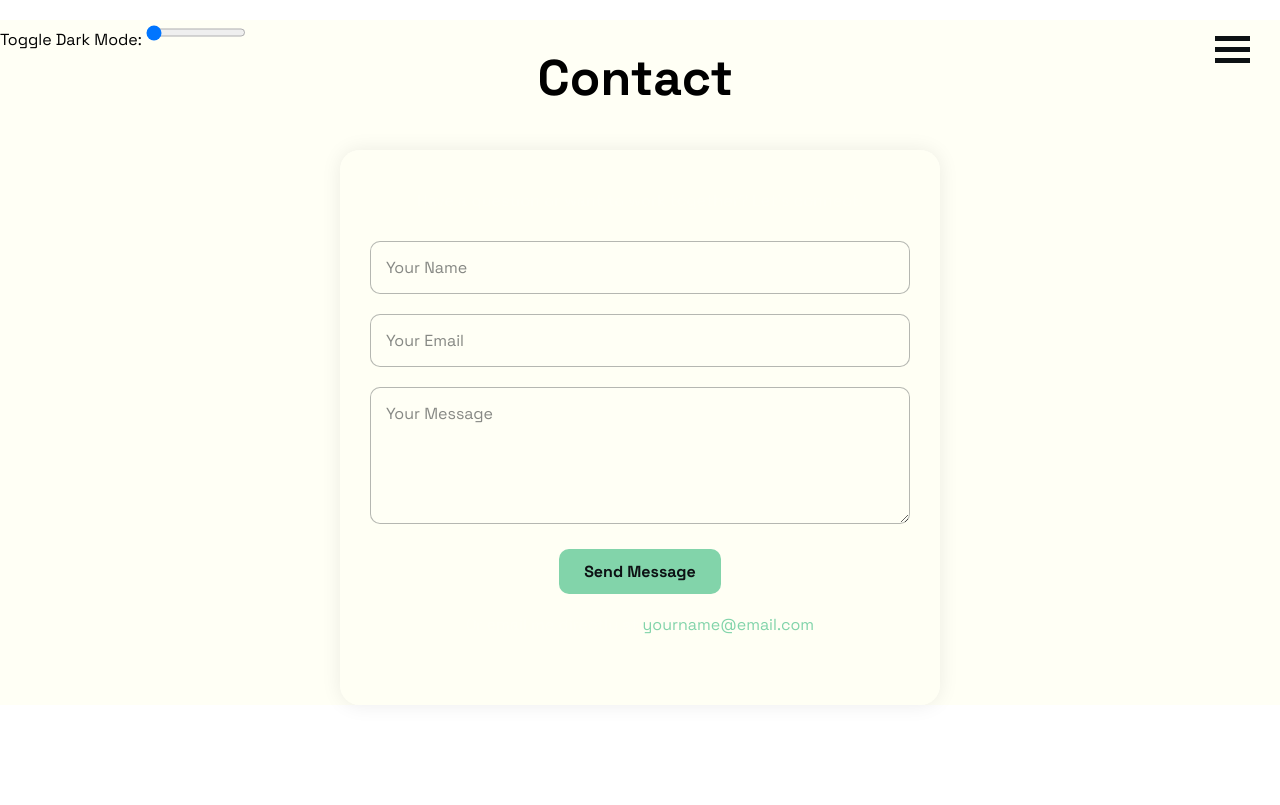
After one commit to cranatic101/Portfolio-Site, a Flask app: template templates/contact.html in a window 1280 px wide. The commit adds this page. Run offline with Flask 3, Linux system fonts and the light colour scheme; the template is opened without the code that fills it, so the values that code supplies are empty.

Commit message:
flask backend, contact page, started dark/light theme toggle

```diff
--- /dev/null
+++ b/app.py
@@ -0,0 +1,21 @@
+from flask import Flask, render_template
+import json
+import os
+app = Flask(__name__)
+
+@app.route('/')
+def landing():
+    return render_template('landing.html')
+
+@app.route('/portfolio')
+def portfolio():
+    with open("projects.json", "r") as f:
+        projects = json.load(f)
+    return render_template('portfolio.html', projects=projects)
+
+@app.route('/contact')
+def contact():
+    return render_template('contact.html')
+
+if __name__ == '__main__':
+    app.run(debug=True)
--- a/style.css
+++ b/static/css/style.css
@@ -1,14 +1,45 @@
 
 
 :root {
+
   --primary-white: #fffff5ff; /* Blue */
   --primary-black: rgb(13, 17, 20); /* Green */
 }
+/* Light mode styles (default) */
+html.light-mode {
+  background-color: white;
+  color: black;
+}
+
+/* Dark mode styles */
+html.dark-mode {
+  background-color: black;
+  color: white;
+}
+
+/* Custom styles for the slider */
+.slider-container {
+  margin-top: 20px;
+}
+
+input[type="range"] {
+  width: 100px;
+  height: 25px;
+}
+
+
+#ahh {
+  position:absolute;
+  top:20%;
+  left:50%
+}
+
 #no-scroll {
   overflow:hidden;
 }
 
 body {
+
   margin:0;
   transition: background-color .5s;
   background-color: var(--primary-white);
@@ -136,7 +167,7 @@ h1 {
   .sidenav a {font-size: 18px;}
 }
 
-#centered-work {
+.centered{
 
   padding-top:30px;
   position:absolute;
@@ -144,10 +175,7 @@ h1 {
   top:2%;
 }
 
-:root {
-  --dark: rgb(13, 17, 20);
-  --light: #fffff5ff;
-}
+
 
 /* Reset */
 * {
@@ -158,11 +186,6 @@ h1 {
 }
 
 /* Dark Background */
-body {
-  background: var(--light);
-  color: var(--dark);
-  overflow-x: hidden;
-}
 
 /* Portfolio Container */
 .portfolio-container {
@@ -204,7 +227,7 @@ body {
 .timeline li.active {
   opacity: 1;
   font-weight: bold;
-  color: var(--dark);
+  color: var(--primary-black);
 }
 
 /* Portfolio Section (One Scrollbar Only) */
@@ -225,8 +248,8 @@ body {
   width: 40%;
   max-width: 800px;
   padding: 30px;
-  background: rgba(255, 255, 245, 0.1);
-  border: 2px solid var(--dark);
+  background: var(--primary-white);
+  border: 2px solid var(--primary-black);
   border-radius: 15px;
   text-align: left;  /* Align text to the left */
   display: flex;  /* Use flexbox for layout */
@@ -281,3 +304,79 @@ body {
   line-height: 1.5;  /* Improved readability */
   margin-top: 5px;  /* Space between the title and description */
 }
+
+.contact-section {
+  max-width: 600px;
+  margin: 100px auto;
+  padding: 40px 30px;
+  background-color: rgba(255, 255, 245, 0.85); /* matches var(--primary-black) with slight transparency */
+  border-radius: 20px;
+  box-shadow: 0 0 20px rgba(13, 17, 20, 0.08); /* subtle black glow */
+  text-align: center;
+  color: var(--primary-white);
+}
+
+.contact-section h2 {
+  font-size: 1.8rem;
+  color: var(--primary-white);
+  margin-bottom: 10px;
+}
+
+.contact-section p {
+  font-size: 1rem;
+  color: var(--primary-white);
+  margin-bottom: 30px;
+}
+
+.contact-form input,
+.contact-form textarea {
+  width: 100%;
+  padding: 15px;
+  margin-bottom: 20px;
+  background: var(--primary-white);
+  border: 1.5px solid rgba(13, 17, 20, 0.3);
+  border-radius: 10px;
+  font-size: 1rem;
+  color: var(--primary-white);
+  transition: border-color 0.3s ease, box-shadow 0.3s ease;
+}
+
+.contact-form input::placeholder,
+.contact-form textarea::placeholder {
+  color: rgba(13, 17, 20, 0.5);
+}
+
+.contact-form input:focus,
+.contact-form textarea:focus {
+  outline: none;
+  border-color: #82d4aa; /* temp soft green accent */
+  box-shadow: 0 0 8px #82d4aa;
+}
+
+.contact-form button {
+  background: #82d4aa; /* soft green or change to a color you want */
+  color: var(--primary-black);
+  border: none;
+  padding: 12px 25px;
+  border-radius: 10px;
+  font-weight: bold;
+  font-size: 1rem;
+  cursor: pointer;
+  transition: 0.3s ease;
+}
+
+.contact-form button:hover {
+  box-shadow: 0 0 12px #82d4aa;
+  transform: scale(1.03);
+}
+
+.contact-info {
+  margin-top: 20px;
+  font-size: 0.95rem;
+  color: var(--primary-white);
+}
+
+.contact-info a {
+  color: #82d4aa;
+  text-decoration: none
+}
--- a/script.js
+++ b/static/js/script.js
@@ -108,3 +108,38 @@ try {
 } catch {
   console.log("b");
 }
+
+
+const slider = document.getElementById('mode-slider');
+const htmlElement = document.documentElement; // This is the <html> element
+
+// Function to load the saved theme from localStorage
+function loadTheme() {
+    const savedMode = localStorage.getItem('theme'); // Get saved theme from localStorage
+    if (savedMode) {
+        htmlElement.classList.add(savedMode);
+        slider.value = savedMode === 'dark-mode' ? 1 : 0;
+    } else {
+        // Default to light mode if no saved theme exists
+        htmlElement.classList.add('light-mode');
+        slider.value = 0;
+    }
+}
+
+// Event listener to toggle between light and dark mode
+slider.addEventListener('input', function() {
+    if (slider.value == 1) {
+        htmlElement.classList.remove('light-mode');
+        htmlElement.classList.add('dark-mode');
+        htmlElement.style.filter = 'invert(100%)';
+        localStorage.setItem('theme', 'dark-mode'); // Save the theme in localStorage
+    } else {
+        htmlElement.classList.remove('dark-mode');
+        htmlElement.classList.add('light-mode');
+        htmlElement.style.filter = 'invert(0%)';
+        localStorage.setItem('theme', 'light-mode'); // Save the theme in localStorage
+    }
+});
+
+// Load the saved theme when the page is loaded
+loadTheme();
--- /dev/null
+++ b/templates/contact.html
@@ -0,0 +1,45 @@
+<!DOCTYPE html>
+<html lang="en">
+<head>
+  <meta charset="UTF-8">
+  <meta name="viewport" content="width=device-width, initial-scale=1.0">
+  <link rel="stylesheet" href="../static/css/style.css">
+    <link rel="preconnect" href="https://fonts.googleapis.com">
+    <link rel="preconnect" href="https://fonts.gstatic.com" crossorigin>
+    <link href="https://fonts.googleapis.com/css2?family=Space+Grotesk:wght@300..700&display=swap" rel="stylesheet">
+  <title>Suhaas Vellanki | Contact</title>
+</head>
+<body>
+  <div id="mySidenav" class="sidenav">
+    <a class = "navText" href="/">Landing</a>
+    <a class = "navText" href="/portfolio">My Work</a>
+    <a class = "navText" href="/contact">Contact Me</a>
+  </div>
+
+  <!-- Animated Hamburger Menu -->
+  <div class="menu-icon" onclick="toggleNav()">
+    <div></div>
+    <div></div>
+    <div></div>
+  </div>
+  <h1 class = "centered">Contact</h1>
+  <div class="slider-container">
+    <label for="mode-slider">Toggle Dark Mode:</label>
+    <input type="range" id="mode-slider" min="0" max="1" step="1">
+  </div>
+  <section class="contact-section">
+    <p>Have a question or want to work together? Let’s connect.</p>
+    <form class="contact-form">
+      <input type="text" name="name" placeholder="Your Name" required />
+      <input type="email" name="email" placeholder="Your Email" required />
+      <textarea name="message" rows="5" placeholder="Your Message" required></textarea>
+      <button type="submit">Send Message</button>
+    </form>
+    <div class="contact-info">
+      <p>Or email me directly at <a href="mailto:yourname@email.com">yourname@email.com</a></p>
+    </div>
+  </section>
+
+  <script src="../static/js/script.js"></script>
+</body>
+</html>
```
Also changed, not shown: contact.html (deleted, +0 -29 lines), portfolio.html (deleted, +0 -80 lines), projects.json (added, +32 -0 lines), templates/landing.html (renamed from landing.html, +10 -6 lines), templates/portfolio.html (added, +56 -0 lines), static/images/bg-mountain.jpg (renamed from bg-mountain.jpg), static/images/mountain.png (renamed from mountain.png), 1 other file.
